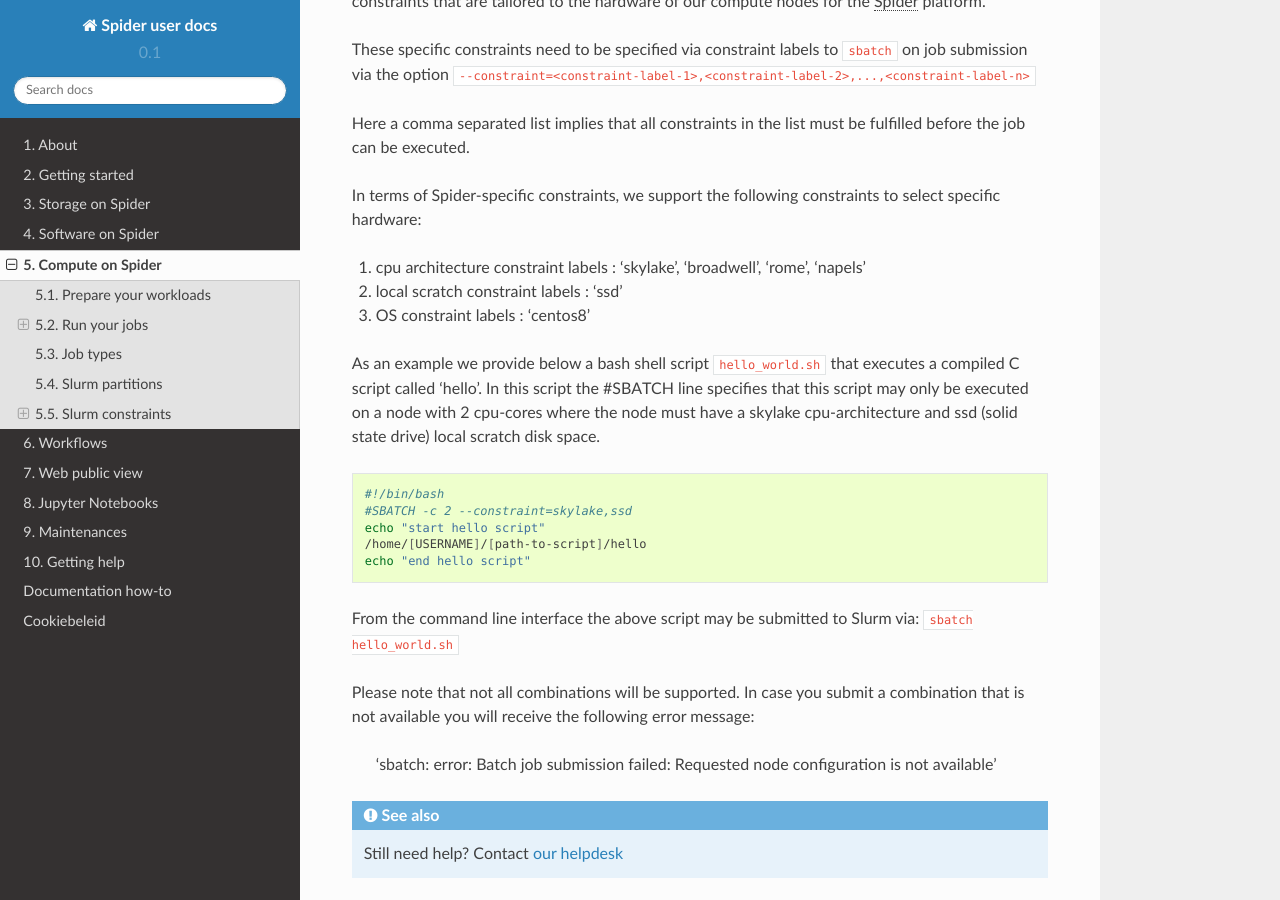
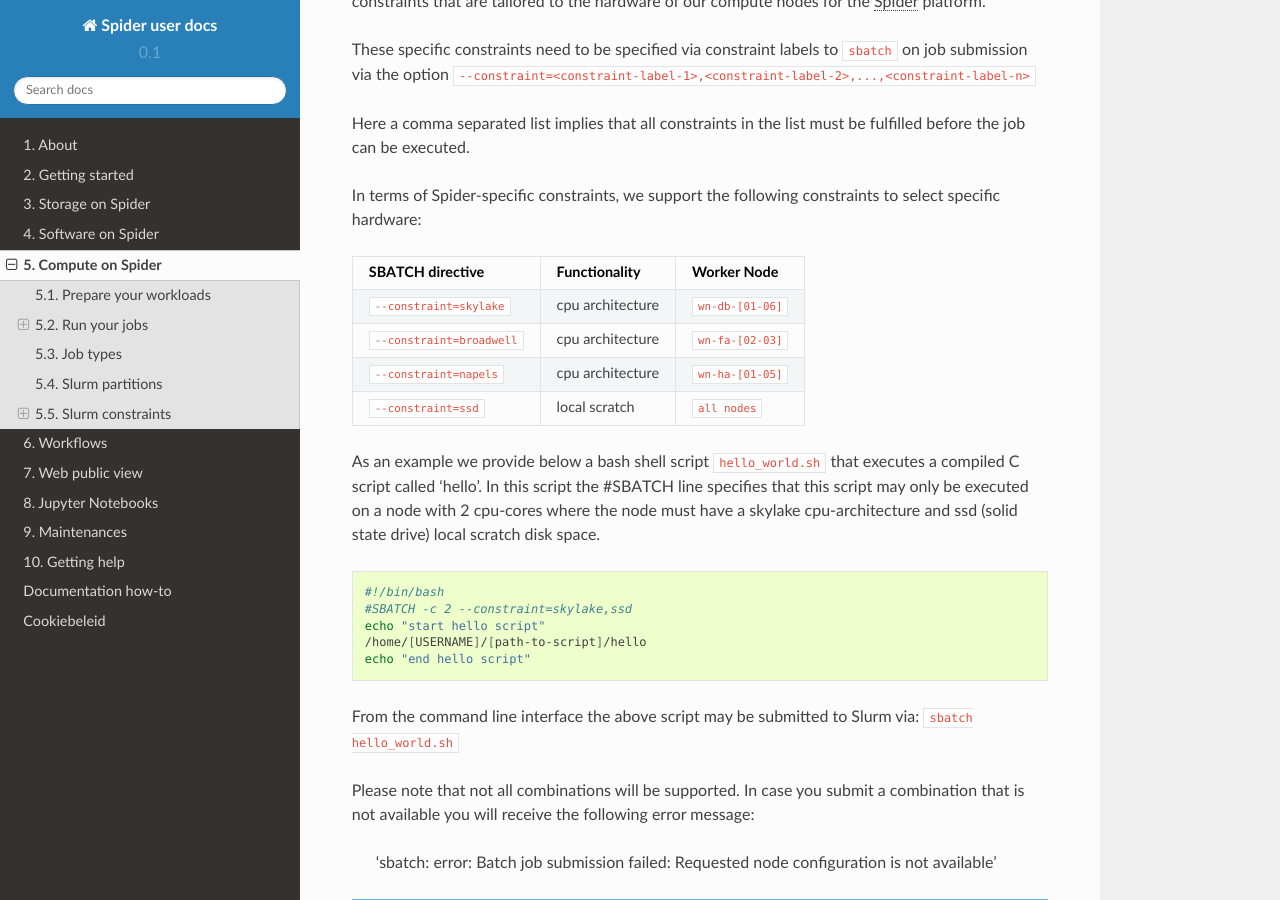
Before and after one commit to sara-nl/spiderdocs, a Sphinx documentation site: the page built from source/Pages/compute_on_spider.rst, in a window 1280 px wide and 900 px high, scrolled down 4178 px. Built offline with Sphinx 7.4.7 and the Read the Docs theme 2.0.0, drawn with Linux system fonts in a browser that asks for light colours.

Commit message:
constraints updated

```diff
--- a/source/Pages/compute_on_spider.rst
+++ b/source/Pages/compute_on_spider.rst
@@ -240,11 +240,16 @@ fulfilled before the job can be executed.
 In terms of Spider-specific constraints, we support the following constraints
 to select specific hardware:
 
-1) cpu architecture constraint labels : 'skylake', 'broadwell', 'rome', 'napels'
 
-2) local scratch constraint labels    : 'ssd'
+==========================    ===================    =================
+SBATCH directive              Functionality          Worker Node
+==========================    ===================    =================
+``--constraint=skylake``      cpu architecture       ``wn-db-[01-06]``
+``--constraint=broadwell``    cpu architecture       ``wn-fa-[02-03]``
+``--constraint=napels``       cpu architecture       ``wn-ha-[01-05]``
+``--constraint=ssd``          local scratch          ``all nodes``
+==========================    ===================    =================
 
-3) OS constraint labels    : 'centos8'
 
 As an example we provide below a bash shell script ``hello_world.sh`` that executes a compiled C script called 'hello'. In this script the #SBATCH line specifies that this script may only be executed on a node with 2 cpu-cores where the node must have a skylake cpu-architecture and ssd (solid state drive) local scratch disk space.
 
```
